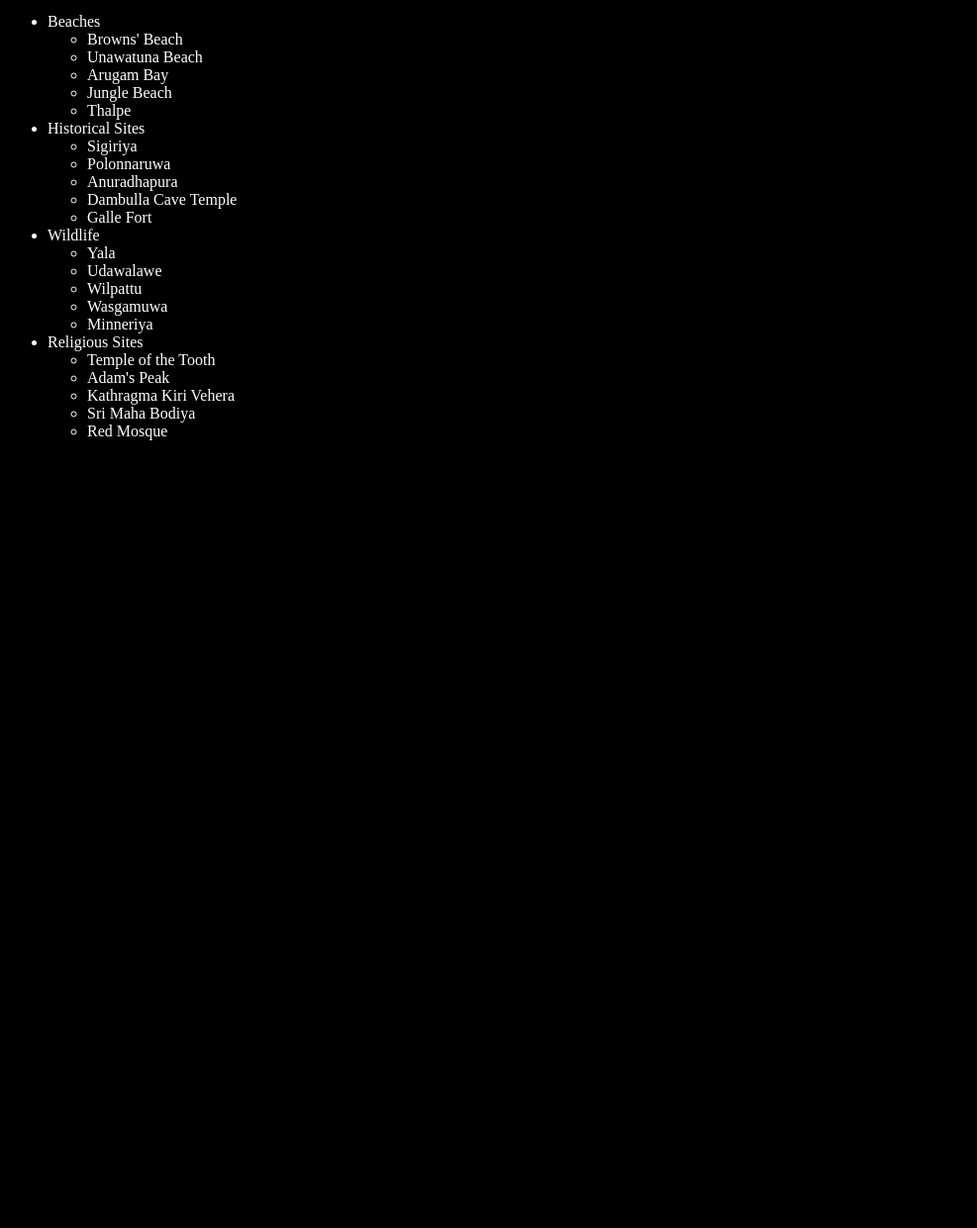
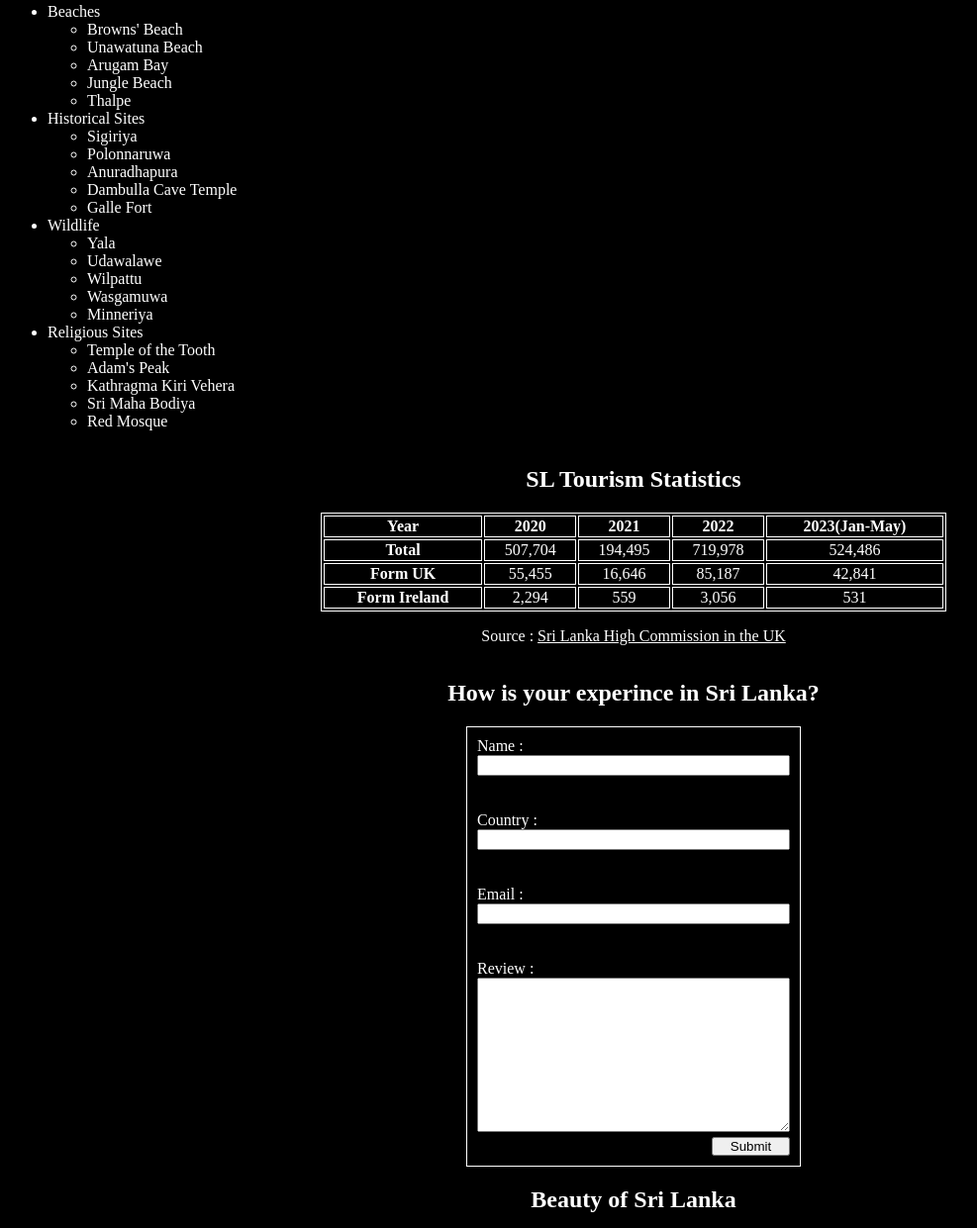
Before and after one commit to Shehan013/VisitSriLanka, a plain HTML site: page index.html in a window 1280 px wide. Shown: the part 619-1860 px from the top of the page at 99% size, without its empty margins (0-987 px from the left). Before the commit the page ends 1088 px from the top, so only its background shows below. Drawn offline with Linux system fonts and the light colour scheme; grey boxes are pictures that could not be loaded.

Commit message:
basics_for_assignment

```diff
--- a/index.html
+++ b/index.html
@@ -3,9 +3,13 @@
     <head>
         <title>Visit Sri Lanka</title>
         <link rel="stylesheet" href="styles.css">
+        <script lang="JavaScript" src="scripts.js"></script>
     </head>
     <body>
-        <h1 id="title">Visit Sri Lanka</h1>
+        <div class = "simple_animation">
+            <h1 id="title">Visit Sri Lanka</h1>
+        </div>
+
         <div class="images1">
             <img src="images/beach-and-coconut-tree-swing.jpg" alt="swing, coconut tree and beach-Sun set">
             <img src="images/elepahant.jpg" alt="Elepahant">
@@ -58,5 +62,68 @@
                 </li>
             </ul>
         </div>
+        <div class="stats">
+            <h2>SL Tourism Statistics</h2>
+            <table>
+                <tr>
+                    <th>Year</th>
+                    <th>2020</th>
+                    <th>2021</th>
+                    <th>2022</th>
+                    <th>2023(Jan-May)</th>
+                </tr>
+                <tr>
+                    <th>Total</th>
+                    <td>507,704</td>
+                    <td>194,495</td>
+                    <td>719,978</td>
+                    <td>524,486</td>
+                </tr>
+                <tr>
+                    <th>Form UK</th>
+                    <td>55,455</td>
+                    <td>16,646</td>
+                    <td>85,187</td>
+                    <td>42,841</td>
+                </tr>
+                <tr>
+                    <th>Form Ireland</th>
+                    <td>2,294</td>
+                    <td> 559</td>
+                    <td>3,056</td>
+                    <td> 531</td>
+                </tr>
+            </table>
+            <p>Source : <a href="https://srilankahc.uk/sl-tourism-statistics/" target="_blank">Sri Lanka High Commission in the UK</a></p>
+        </div>
+        <div class="review">
+            <h2 class="fdata">How is your experince in Sri Lanka?</h2>
+            <form>
+                <label for="name">Name :</label>
+                <input type="text" id="name"><br><br>
+                <label for="country">Country :</label>
+                <input type="text" if="country"><br><br>
+                <label for="email">Email :</label>
+                <input type="email" id="email"><br><br>
+                <label for="review">Review :</label>
+                <textarea id="review" rows="10" cols="75"></textarea>
+                <input type="button" id="btn" onclick="btnclick()" value="Submit">
+            </form>
+            <div class="yt_videos">
+                <h2 class="ytv">Beauty of Sri Lanka</h2>
+                <iframe src="https://www.youtube.com/embed/f-Sdk3Jjp3I?si=AGEZLBIUCfnrN_me" title="YouTube video player" frameborder="0" allow="accelerometer; autoplay; clipboard-write; encrypted-media; gyroscope; picture-in-picture; web-share" referrerpolicy="strict-origin-when-cross-origin" allowfullscreen></iframe>
+
+                <!-- width="560" height="315" -->
+                <iframe src="https://www.youtube.com/embed/8g9ccCkT-u0?si=yXWG5oYFyfoZ_yc3" title="YouTube video player" frameborder="0" allow="accelerometer; autoplay; clipboard-write; encrypted-media; gyroscope; picture-in-picture; web-share" referrerpolicy="strict-origin-when-cross-origin" allowfullscreen></iframe>
+
+                <iframe src="https://www.youtube.com/embed/rHaykSq0SbU?si=xXCJV-lrx1gDekWZ" title="YouTube video player" frameborder="0" allow="accelerometer; autoplay; clipboard-write; encrypted-media; gyroscope; picture-in-picture; web-share" referrerpolicy="strict-origin-when-cross-origin" allowfullscreen></iframe>
+            </div>
+        </div>
+        <div class="links">
+            <h2>More Details:</h2>
+            <a href="https://www.srilanka.travel/">The Official Website of Sri Lanka Tourism</a><br><br>
+            <a href="https://www.facebook.com/tourismsrilanka.gov.lk/">Tourism Sri Lanak FB Page</a><br><br>
+            <a href="https://www.sltda.gov.lk/en">Sri Lanka Tourism Development Authority: SLTDA</a>
+        </div>
     </body>
 </html>
--- /dev/null
+++ b/scripts.js
@@ -0,0 +1,3 @@
+function btnclick(){
+    alert("Thank you for your review! Visit Sri Lanka Again!");
+}
--- a/styles.css
+++ b/styles.css
@@ -9,8 +9,24 @@ a{
 
 #title{
     color: white;
-    text-align: center;
+    /* text-align: center; */
     font-size: 50px;
+}
+
+.simple_animation{
+    width:400px;
+    height: 50px;
+    left: 50%;
+    animation-duration: 5s;
+    animation-name: translate_word;
+    animation-fill-mode: forwards;
+}
+
+@keyframes translate_word{
+    from{
+        transform: translate(0%);}
+    to{
+        transform: translate(50%);}
 }
 
 img{
@@ -33,14 +49,56 @@ p{
     text-align: center;
 }
 
-h2{
-    text-align: center;
-}
-
 .places{
     display: flex;
 }
 
-.main ul{
+.stats{
+    display: flex;
+    flex-direction: column;
+    width: 50%;
+    margin: 0 auto;
+    text-align: center;
+}
+
+table, th, td{
+    border: 1px solid white;
+}
+
+form {
+    display: flex;
+    flex-direction: column;
+    width:25%;
+    max-width: 80%;
+    padding: 10px;
+    border: 1px solid white;
+    margin: 0 auto;
 
 }
+
+#btn{
+    display: inline;
+    width:25%;
+    padding: 0% 5% 0% 5%;
+    text-align: center;
+    margin-top: 5px;
+    margin-left: 75%;
+}
+
+.fdata{
+    text-align: center;
+}
+
+.yt_vidoes{
+    padding: 10%;
+}
+
+
+iframe{
+    width: 33%;
+    height: 300px;
+}
+
+.ytv{
+    text-align: center;
+}
```
Also changed, not shown: 3 other files.
